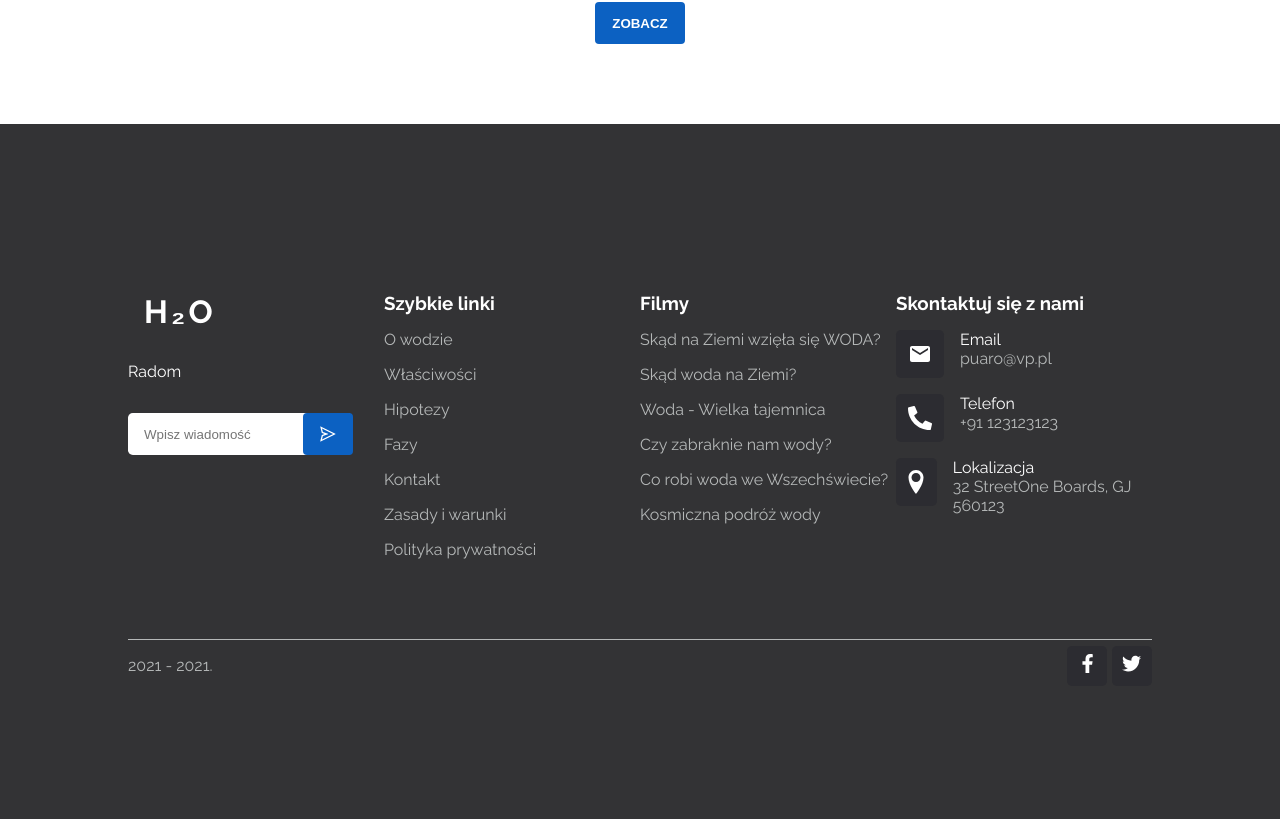
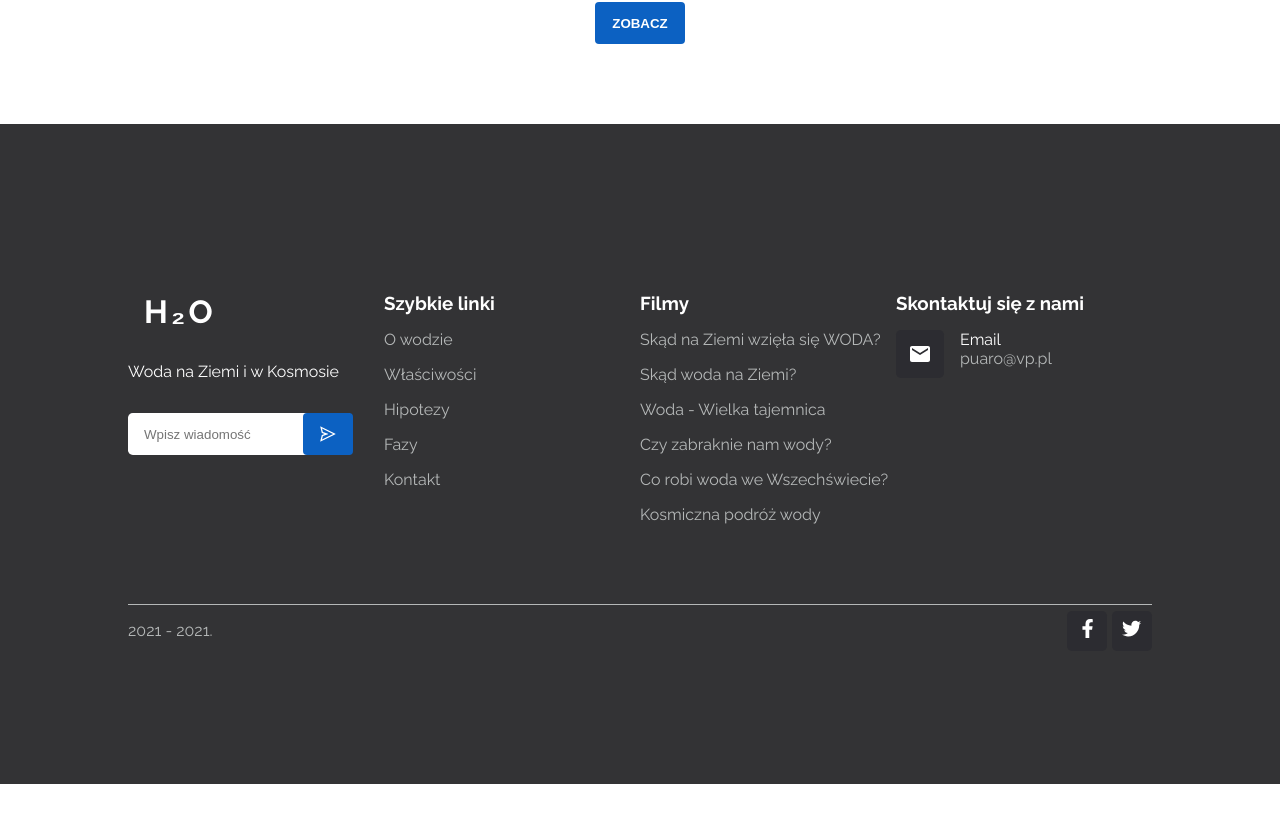
Before and after one commit to AdamBabinicz/woda, a React (Create React App) app: page / in a window 1280 px wide. Shown: the part 3973-4792 px from the top of the page. After the commit the page ends 4757 px from the top, so only its background shows below. Built offline with nearby package versions, Linux system fonts and the light colour scheme.

Commit message:
zmiana koloru suwaka

```diff
--- a/src/sections/Footer.jsx
+++ b/src/sections/Footer.jsx
@@ -23,7 +23,7 @@ function Footer() {
             transition={{ duration: 0.5 }}
           >
             <BrandName isFooter={true} />
-            <p>Radom</p>
+            <p>Woda na Ziemi i w Kosmosie</p>
             <div className="mail">
               <input type="email" placeholder="Wpisz wiadomość" />
               <button>
@@ -57,12 +57,12 @@ function Footer() {
               {/* <li>
                 <a href="#">Blog</a>
               </li> */}
-              <li>
+              {/* <li>
                 <a href="#">Zasady i warunki</a>
               </li>
               <li>
                 <a href="#">Polityka prywatności</a>
-              </li>
+              </li> */}
             </ul>
           </motion.div>
           <motion.div
@@ -159,7 +159,7 @@ function Footer() {
                 </div>
               </div>
             </div>
-            <div className="touch-section">
+            {/* <div className="touch-section">
               <div className="icon">
                 <FaPhoneAlt />
               </div>
@@ -169,8 +169,8 @@ function Footer() {
                   <a href="#">+91 123123123</a>
                 </div>
               </div>
-            </div>
-            <div className="touch-section">
+            </div> */}
+            {/* <div className="touch-section">
               <div className="icon">
                 <ImLocation />
               </div>
@@ -180,7 +180,7 @@ function Footer() {
                   <a href="#">32 StreetOne Boards, GJ 560123</a>
                 </div>
               </div>
-            </div>
+            </div> */}
           </motion.div>
         </div>
         <div className="copyright">
```
